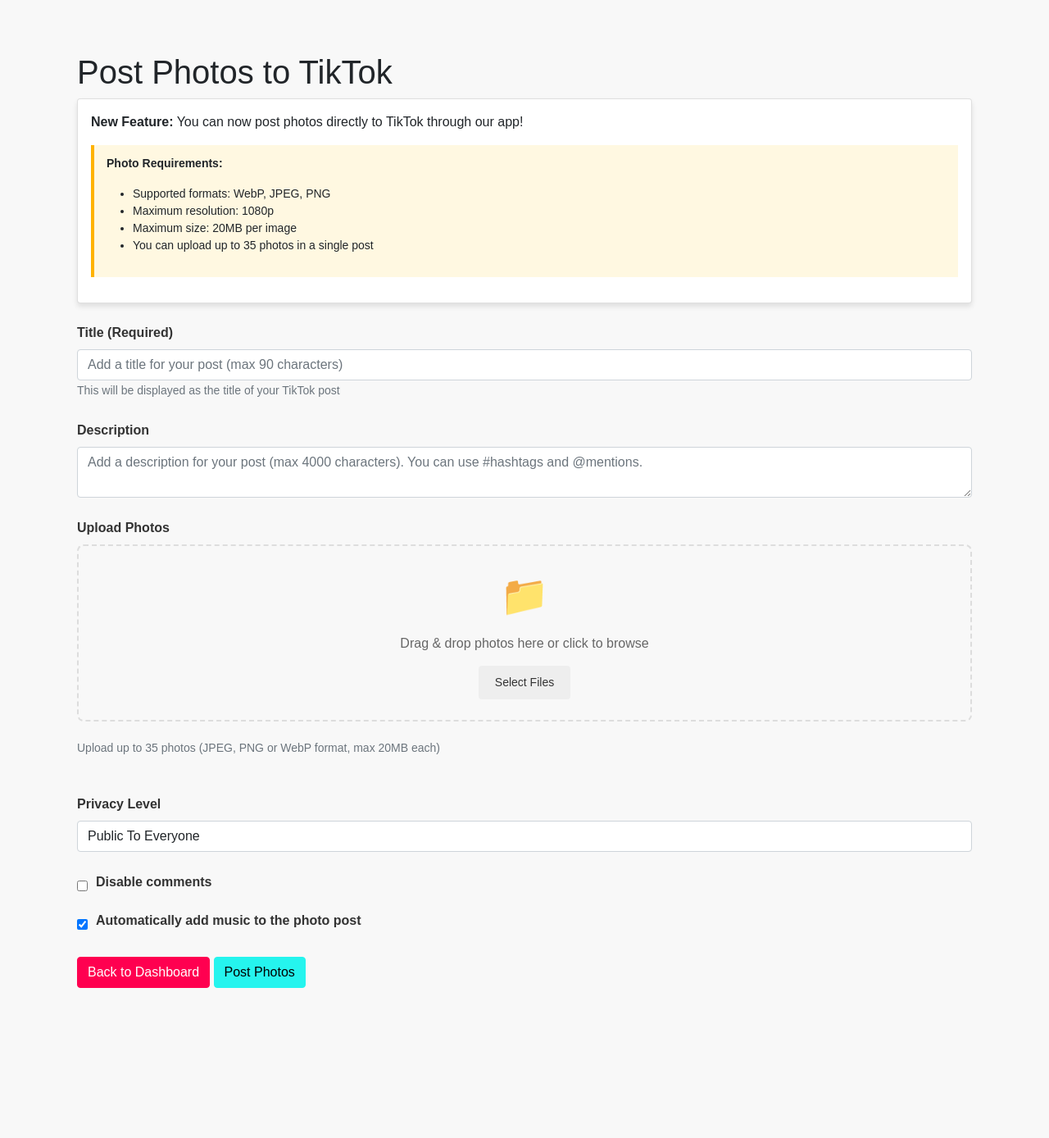
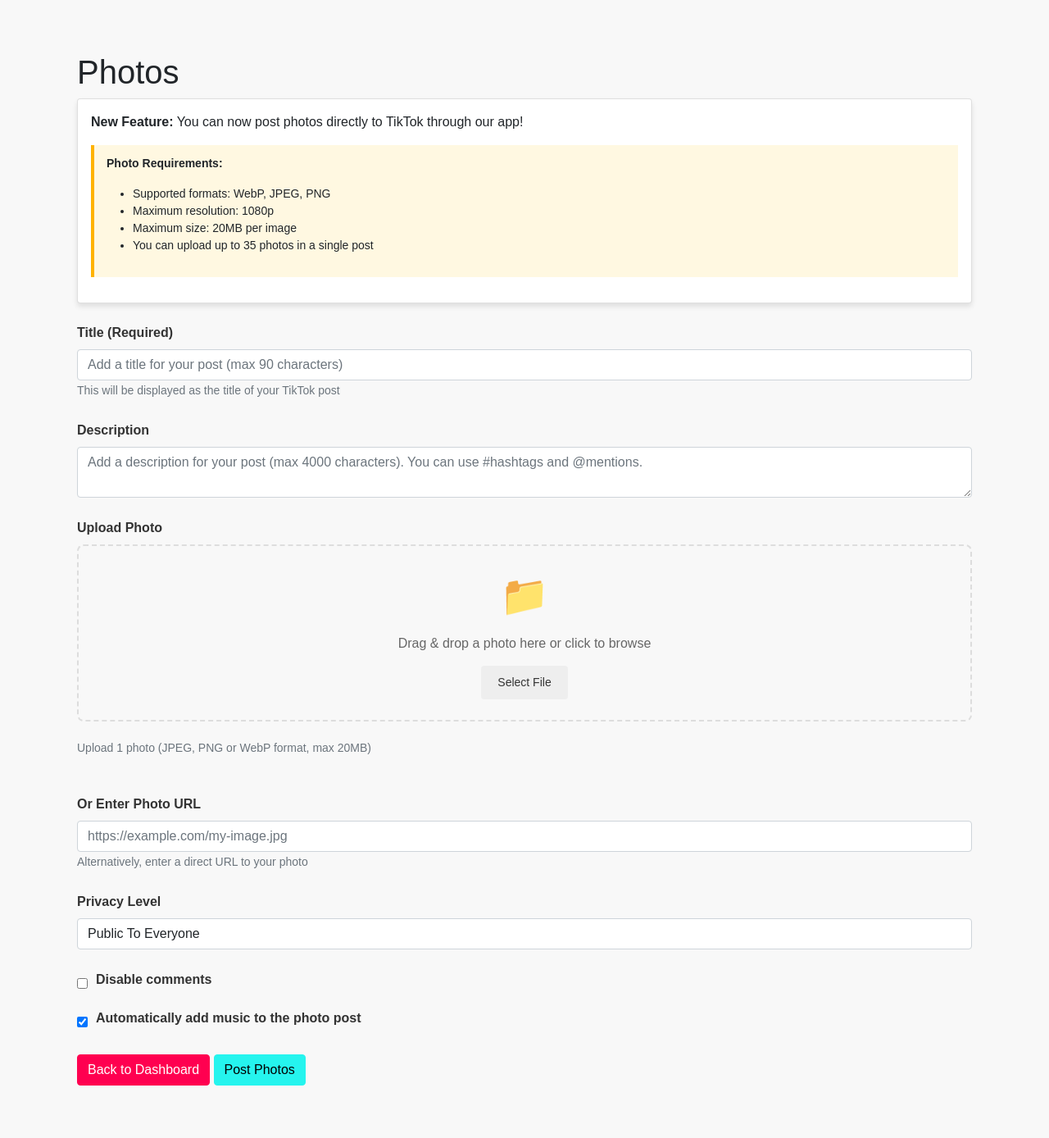
Before and after one commit to youngdd4/tiktok-login, a Django app: template accounts/templates/accounts/post_photo.html in a window 1280 px wide. Shown: the whole page at 82% size. Before the commit the page ends 1205 px from the top, so only its background shows below. Run offline with Django 4.2, Linux system fonts and the light colour scheme; the template is opened without the code that fills it, so the values that code supplies are empty; parts of the project's set-up code (start-up, migrations or seed data) failed here and were passed over.

Commit message:
error, rename, restrict

```diff
--- a/accounts/templates/accounts/post_photo.html
+++ b/accounts/templates/accounts/post_photo.html
@@ -1,6 +1,6 @@
 {% extends "base.html" %}
 
-{% block title %}Post Photos to TikTok{% endblock %}
+{% block title %}Photos{% endblock %}
 
 {% block extra_css %}
     <style>
@@ -138,7 +138,7 @@
 
 {% block content %}
     <div class="container">
-        <h1>Post Photos to TikTok</h1>
+        <h1>Photos</h1>
 
         {% if success %}
     <div class="alert alert-success">
@@ -189,19 +189,25 @@
             </div>
 
             <div class="form-group">
-            <label>Upload Photos</label>
+                <label>Upload Photo</label>
                 <div class="file-upload" id="drop-area">
                     <div class="file-upload-icon">📁</div>
-                <div class="file-upload-text">Drag & drop photos here or click to browse</div>
-                <button type="button" class="upload-btn">Select Files</button>
-                <input type="file" id="file-input" name="photos" accept="image/jpeg,image/png,image/webp" multiple>
+                    <div class="file-upload-text">Drag & drop a photo here or click to browse</div>
+                    <button type="button" class="upload-btn">Select File</button>
+                    <input type="file" id="file-input" name="photos" accept="image/jpeg,image/png,image/webp">
                 </div>
-            <small class="text-muted">Upload up to 35 photos (JPEG, PNG or WebP format, max 20MB each)</small>
+                <small class="text-muted">Upload 1 photo (JPEG, PNG or WebP format, max 20MB)</small>
                 <div id="error-container"></div>
                 <div class="preview-container" id="preview-container"></div>
                 <div class="progress-container" id="progress-container">
                     <div class="progress-bar" id="progress-bar"></div>
                 </div>
+            </div>
+
+            <div class="form-group">
+                <label>Or Enter Photo URL</label>
+                <input type="text" id="photo_url" name="photo_url" placeholder="https://example.com/my-image.jpg" class="form-control">
+                <small class="text-muted">Alternatively, enter a direct URL to your photo</small>
             </div>
 
             <div class="form-group">
@@ -246,15 +252,13 @@
         const progressBar = document.getElementById('progress-bar');
         const form = document.getElementById('photo-form');
 
-        // Maximum number of files
-        const MAX_FILES = 35;
         // Maximum file size in bytes (20MB)
         const MAX_FILE_SIZE = 20 * 1024 * 1024;
         // Allowed file types
         const ALLOWED_TYPES = ['image/jpeg', 'image/png', 'image/webp'];
 
-        // Uploaded files array
-        let uploadedFiles = [];
+        // Current uploaded file
+        let uploadedFile = null;
 
         // Handle click on the upload button
         dropArea.querySelector('.upload-btn').addEventListener('click', function(e) {
@@ -288,22 +292,23 @@
         dropArea.addEventListener('drop', function(e) {
             const dt = e.dataTransfer;
             const files = dt.files;
-            handleFiles(files);
+            if (files.length > 0) {
+                handleFile(files[0]); // Only use the first file
+            }
         });
 
         // Handle file input change
         fileInput.addEventListener('change', function() {
-            handleFiles(this.files);
+            if (this.files.length > 0) {
+                handleFile(this.files[0]); // Only use the first file
+            }
         });
 
-        // Handle files
-        function handleFiles(files) {
-            if (uploadedFiles.length + files.length > MAX_FILES) {
-                showError(`You can only upload up to ${MAX_FILES} photos`);
-                return;
-            }
+        // Handle file
+        function handleFile(file) {
+            // Clear previous uploads and previews
+            clearFilePreview();
 
-            Array.from(files).forEach(file => {
             // Validate file type
             if (!ALLOWED_TYPES.includes(file.type)) {
                 showError(`${file.name} is not a valid image type. Please upload JPEG, PNG, or WebP images.`);
@@ -316,24 +321,22 @@
                 return;
             }
 
-                // Add to uploaded files array
-                uploadedFiles.push(file);
+            // Set the current file
+            uploadedFile = file;
 
             // Create preview
             const reader = new FileReader();
             reader.onload = function(e) {
-                    const preview = createPreviewItem(e.target.result, file.name, uploadedFiles.length - 1);
+                const preview = createPreviewItem(e.target.result, file.name);
                 previewContainer.appendChild(preview);
             };
             reader.readAsDataURL(file);
-            });
         }
 
         // Create preview item
-        function createPreviewItem(src, filename, index) {
+        function createPreviewItem(src, filename) {
             const div = document.createElement('div');
             div.className = 'preview-item';
-            div.dataset.index = index;
 
             const img = document.createElement('img');
             img.src = src;
@@ -344,25 +347,18 @@
             removeBtn.className = 'preview-remove';
             removeBtn.innerHTML = '×';
             removeBtn.addEventListener('click', function() {
-                removeFile(index);
-                div.remove();
+                clearFilePreview();
             });
             div.appendChild(removeBtn);
 
             return div;
         }
 
-        // Remove file from uploaded files array
-        function removeFile(index) {
-            uploadedFiles = uploadedFiles.filter((_, i) => i !== parseInt(index));
-
-            // Update indices of remaining preview items
-            const previewItems = previewContainer.querySelectorAll('.preview-item');
-            previewItems.forEach((item, i) => {
-                if (parseInt(item.dataset.index) > index) {
-                    item.dataset.index = parseInt(item.dataset.index) - 1;
-                }
-            });
+        // Clear file preview and reset uploaded file
+        function clearFilePreview() {
+            previewContainer.innerHTML = '';
+            uploadedFile = null;
+            fileInput.value = '';
         }
 
         // Show error message
@@ -380,12 +376,11 @@
 
         // Handle form submission
         form.addEventListener('submit', function(e) {
-            // Always prevent default to simulate submission without actual processing
             e.preventDefault();
 
-            // Validate that we have at least one file
-            if (uploadedFiles.length === 0) {
-                showError('Please upload at least one photo');
+            // Validate that we have a file
+            if (!uploadedFile) {
+                showError('Please upload a photo');
                 return;
             }
 
@@ -403,7 +398,7 @@
                     // Show success message
                     const successMessage = document.createElement('div');
                     successMessage.className = 'alert alert-success';
-                    successMessage.innerHTML = 'Your photos have been uploaded! (This is just a UI demo, no actual upload occurred)';
+                    successMessage.innerHTML = 'Your photo has been uploaded! (This is just a UI demo, no actual upload occurred)';
                     form.parentNode.insertBefore(successMessage, form);
 
                     // Hide form
--- a/accounts/templates/accounts/schedule_video.html
+++ b/accounts/templates/accounts/schedule_video.html
@@ -1,6 +1,6 @@
 {% extends "base.html" %}
 
-{% block title %}Schedule Video Post{% endblock %}
+{% block title %}Video{% endblock %}
 
 {% block extra_css %}
     <style>
@@ -166,7 +166,7 @@
 
 {% block content %}
     <div class="container">
-        <h1>Schedule TikTok Video</h1>
+        <h1>Video</h1>
 
         {% if success %}
     <div class="alert alert-success">
--- a/accounts/templates/accounts/scheduled_posts.html
+++ b/accounts/templates/accounts/scheduled_posts.html
@@ -2,7 +2,7 @@
 {% extends "base.html" %}
 {% load app_filters %}
 
-{% block title %}Scheduled Posts{% endblock %}
+{% block title %}Posts{% endblock %}
 
 {% block extra_css %}
 <style>
@@ -148,7 +148,7 @@
 
 {% block content %}
 <div class="container">
-    <h1 class="mb-4">Scheduled Posts</h1>
+    <h1 class="mb-4">Posts</h1>
 
     {% if error %}
     <div class="alert alert-danger">
--- a/templates/base.html
+++ b/templates/base.html
@@ -68,16 +68,16 @@
             <div class="collapse navbar-collapse" id="navbarNav">
                 <ul class="navbar-nav ms-auto">
                     <li class="nav-item">
-                        <a class="nav-link {% if request.path == '/accounts/dashboard/' %}active{% endif %}" href="{% url 'accounts:dashboard' %}">Dashboard</a>
+                        <a class="nav-link {% if request.path == '/accounts/dashboard/' %}active{% endif %}" href="{% url 'accounts:dashboard' %}">Home</a>
                     </li>
                     <li class="nav-item">
-                        <a class="nav-link {% if request.path == '/accounts/post/video/' %}active{% endif %}" href="{% url 'accounts:schedule_video' %}">Schedule Video</a>
+                        <a class="nav-link {% if request.path == '/accounts/post/video/' %}active{% endif %}" href="{% url 'accounts:schedule_video' %}">Video</a>
                     </li>
                     <li class="nav-item">
-                        <a class="nav-link {% if request.path == '/accounts/post/photo/' %}active{% endif %}" href="{% url 'accounts:post_photo' %}">Post Photos</a>
+                        <a class="nav-link {% if request.path == '/accounts/post/photo/' %}active{% endif %}" href="{% url 'accounts:post_photo' %}">Photos</a>
                     </li>
                     <li class="nav-item">
-                        <a class="nav-link {% if request.path == '/accounts/scheduled/' %}active{% endif %}" href="{% url 'accounts:scheduled_posts' %}">Scheduled Posts</a>
+                        <a class="nav-link {% if request.path == '/accounts/scheduled/' %}active{% endif %}" href="{% url 'accounts:scheduled_posts' %}">Posts</a>
                     </li>
                     <li class="nav-item">
                         <a class="nav-link {% if request.path == '/accounts/analytics/' %}active{% endif %}" href="{% url 'accounts:analytics' %}">Analytics</a>
```
Also changed, not shown: accounts/templates/accounts/dashboard.html (+8 -8 lines), accounts/templates/accounts/login.html (+17 -0 lines), accounts/views.py (+41 -45 lines). Lines whose indentation alone changed are shown as unchanged.
